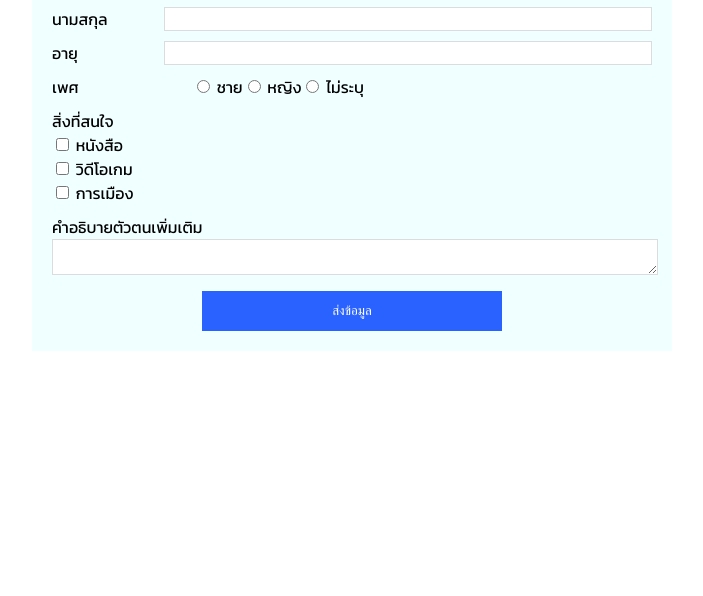
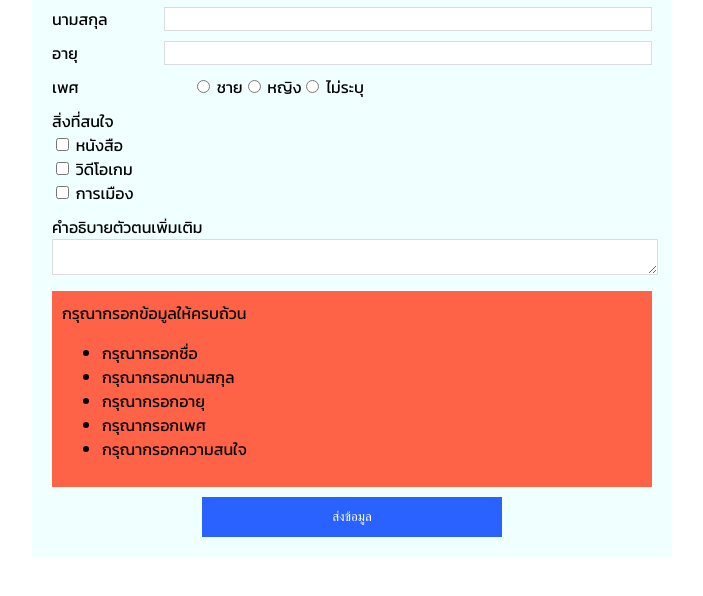
Before and after one commit to SewapongMunjan/700-HTML, a website: page html/index.html in a window 1280 px wide. Both pictures are taken after a click on the button "ส่งข้อมูล". Shown: the part 110-706 px from the top of the page, without its empty margins (288-991 px from the left). Drawn offline with nearby package versions, Linux system fonts and the light colour scheme.

Commit message:
Add files via upload

```diff
--- a/html/Kanit/OFL.txt
+++ b/html/Kanit/OFL.txt
@@ -2,7 +2,7 @@ Copyright 2020 The Kanit Project Authors (https://github.com/cadsondemak/kanit)
 
 This Font Software is licensed under the SIL Open Font License, Version 1.1.
 This license is copied below, and is also available with a FAQ at:
-https://openfontlicense.org
+http://scripts.sil.org/OFL
 
 
 -----------------------------------------------------------
--- a/html/index.html
+++ b/html/index.html
@@ -60,10 +60,14 @@
       </div>
     </div>
 
+    <div id="message" class="message">
+    </div>
+
     <div class="center">
       <button onclick="submitData()" class="button">ส่งข้อมูล</button>
     </div>
   </div>
+  <script src="https://cdn.jsdelivr.net/npm/axios@1.1.2/dist/axios.min.js"></script>
   <script src="index.js" charset="UTF-8"></script>
 </body>
 </html>
--- a/html/index.js
+++ b/html/index.js
@@ -1,12 +1,38 @@
-function submitData() {
+const validateData = (userData) => {
+    let errors = []
+    if (!userData.firstname){
+        errors.push('กรุณากรอกชื่อ')
+    }
+    if (!userData.lastname){
+        errors.push('กรุณากรอกนามสกุล')
+    }
+
+    if (!userData.age){
+        errors.push('กรุณากรอกอายุ')
+    }
+
+    if (!userData.gender){
+        errors.push('กรุณากรอกเพศ')
+    }
+
+    if (!userData.interests){
+        errors.push('กรุณากรอกความสนใจ')
+    }
+
+    return errors
+}
+
+const submitData = async() => {
     let firstNameDOM = document.querySelector('input[name=firstname]')
     let lastNameDOM = document.querySelector('input[name=lastname]')
     let ageDOM = document.querySelector('input[name=age]')
-    let genderDOM = document.querySelector('input[name=gender]:checked')
-    let interestDOMs = document.querySelectorAll('input[name=interest]:checked')
+    let genderDOM = document.querySelector('input[name=gender]:checked') || {}
+    let interestDOMs = document.querySelectorAll('input[name=interest]:checked') || {}
     let descriptionDOM = document.querySelector('textarea[name=description]')
 
+    let messageDOM = document.getElementById('message')
 
+    try{
 let interest = ''
 for (let i = 0;i < interestDOMs.length; i++){
     interest+= interestDOMs[i].value
@@ -14,14 +40,47 @@ for (let i = 0;i < interestDOMs.length; i++){
         interest += ','
     }
 }
-
+    console.log('test')
     let userData = {
         firstname: firstNameDOM.value,
         lastname: lastNameDOM.value,
         age: ageDOM.value,
         gender: genderDOM.value,
         description: descriptionDOM.value,
-        interest: interest
+        interests: interest
     }
     console.log('submitData', userData)
+
+        const errors = validateData (userData)
+        if (errors.length > 0){
+            //สิ่งที่ต้องทำ
+            //1. มี error เกิดขึ้น
+            throw{
+                message: 'กรุณากรอกข้อมูลให้ครบถ้วน',
+                errors: errors
+            }
+        }
+
+        const response = await axios.post('http://localhost:8000/users' , userData)
+        console.log('response', response.data);
+        messageDOM.innerText = 'บันทึกข้อมูลเสร็จสิ้น'
+        messageDOM.className = 'message success'
+    }catch(error){
+        console.log('error message', error.message)
+        console.log('error',error.errors)
+        // if (error.response)
+        // {console.log(error.response.data.message)}
+
+        let  htmlData = '<div>'
+    htmlData += `</div>  ${error.message}  </div>`
+    htmlData += '<ul>'
+    for (let i = 0; i < error.errors.length ; i++){
+        htmlData += `<li> ${error.errors[i]} </li>`
+    }
+    htmlData += '</ul>'
+    htmlData += '</div>'
+
+        messageDOM.innerHTML = htmlData
+        messageDOM.className = 'message danger'
+    }
 }
--- a/html/styles.css
+++ b/html/styles.css
@@ -46,6 +46,24 @@ textarea {
   width: 100%;
 }
 
+.message{
+  background-color: gray;
+  padding: 10px;
+  margin-bottom: 10px;
+  display: none;
+}
+
+.message.success{
+background-color: olivedrab;
+display: block;
+}
+
+.message.danger{
+  background-color: tomato;
+  display: block;
+}
+
+
 .button {
   border: 0;
   width: 50%;
```
